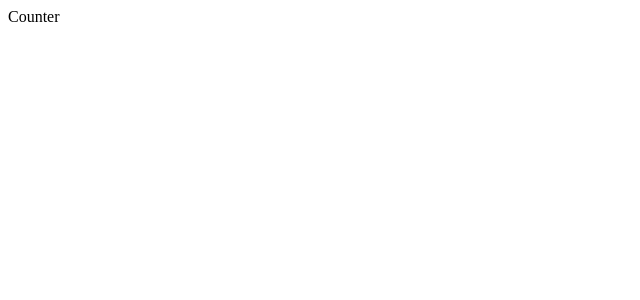
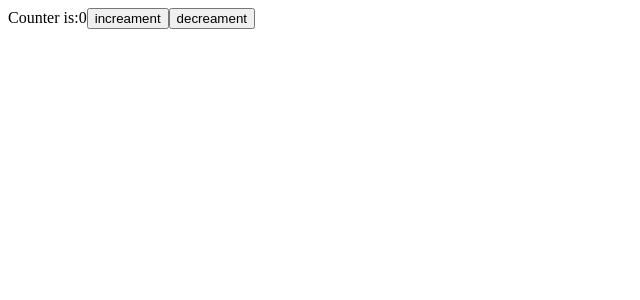
Before and after one commit to EhsanTheCoder98/redux-toolkit, a React (Vite) app: page / in a window 1280 px wide. Shown: the top 300 px of the page, without its empty margins (0-640 px from the left). Built offline with nearby package versions, Linux system fonts and the light colour scheme.

Commit message:
using useSelector and useDispatch

```diff
--- a/src/App.jsx
+++ b/src/App.jsx
@@ -1,9 +1,15 @@
 import React from 'react';
+import { useDispatch, useSelector } from 'react-redux';
+import { increament,decreament } from './features/counter/counterSlice';
 
 const App = () => {
+  const counter = useSelector(store => store.counter.counterValue);
+ const dispatch = useDispatch();
   return (
     <div>
-      Counter
+      Counter is:{counter}
+      <button onClick={()=>dispatch(increament())}>increament</button>
+      <button onClick={()=>dispatch(decreament())}>decreament</button>
     </div>
   );
 };
```
